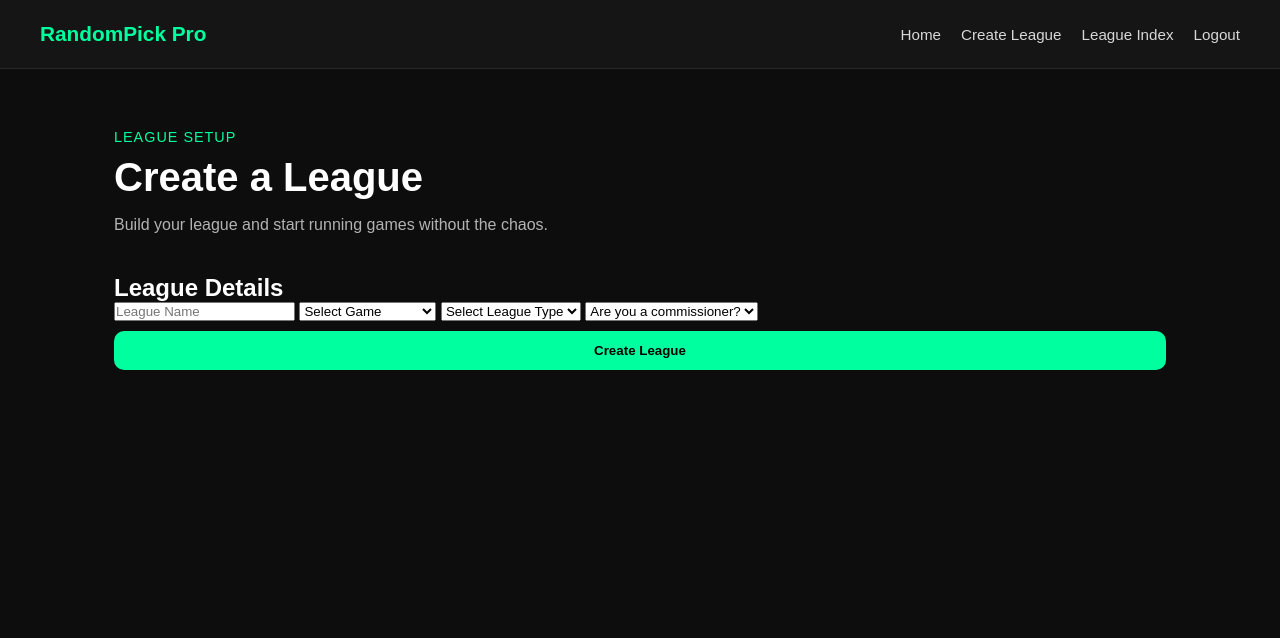
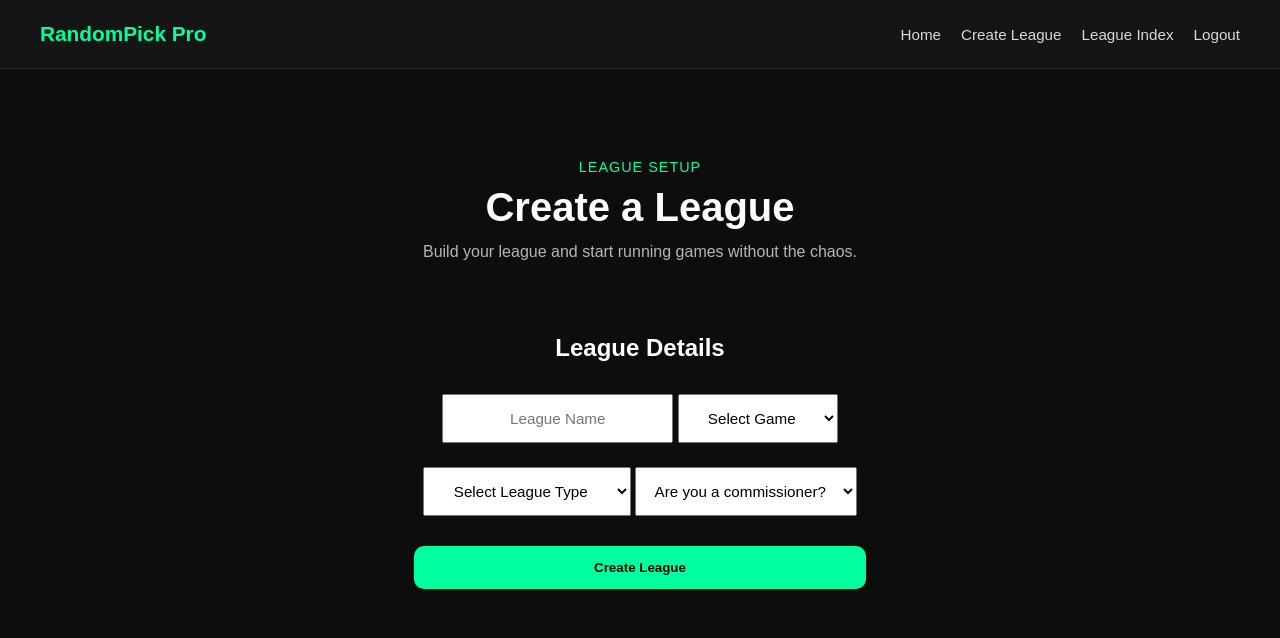
Before and after one commit to gedinero/Python-Projects, a plain HTML site: page randompickpro/create-league.html in a window 1280 px wide. Drawn offline with Linux system fonts and the light colour scheme; sample sign-in values are in the browser's storage.

Commit message:
progress

```diff
--- a/randompickpro/create-league.html
+++ b/randompickpro/create-league.html
@@ -54,16 +54,16 @@
                 <!-- Game Type -->
                 <select id="gameType">
                     <option value="">Select Game</option>
-                    <option value="Madden 26">Madden 26</option>
-                    <option value="College Football 26">College Football 26</option>
+                    <option value="Madden">Madden</option>
+                    <option value="College Football">College Football</option>
                 </select>
 
                 <!-- League Type -->
                 <select id="leagueType">
                     <option value="">Select League Type</option>
-                    <option value="Casual">Casual</option>
-                    <option value="Competitive">Competitive</option>
-                    <option value="Money League">Money League</option>
+                    <option value="Tournament">Tournament</option>
+                    <option value="Competitive (Free)">Competitive (Free)</option>
+                    <option value="Money League (Buy-in)">Money League (Buy-in)</option>
                 </select>
 
                 <!-- Commissioner -->
--- a/randompickpro/create-league.js
+++ b/randompickpro/create-league.js
@@ -1,7 +1,6 @@
 document.addEventListener("DOMContentLoaded", () => {
     const logoutBtn = document.getElementById("logoutBtn");
     const createLeagueBtn = document.getElementById("createLeagueBtn");
-    const leagueMessage = document.getElementById("leagueMessage");
 
     const currentUser = localStorage.getItem("currentUser");
 
@@ -31,7 +30,7 @@ document.addEventListener("DOMContentLoaded", () => {
                 leagueType === "" ||
                 isCommissioner === ""
             ) {
-                leagueMessage.textContent = "Fill in all league fields.";
+                alert("Fill in all league fields.");
                 return;
             }
 
@@ -55,16 +54,7 @@ document.addEventListener("DOMContentLoaded", () => {
             localStorage.setItem("leagues", JSON.stringify(leagues));
             localStorage.setItem("selectedLeagueId", newLeague.id);
 
-            leagueMessage.innerHTML = `
-                League created successfully.
-                <br>
-                <a href="league.html" class="view-league-link">View League</a>
-            `;
-
-            document.getElementById("leagueName").value = "";
-            document.getElementById("gameType").value = "";
-            document.getElementById("leagueType").value = "";
-            document.getElementById("isCommissioner").value = "";
+            window.location.href = "league.html";
         });
     }
 });
--- a/randompickpro/style.css
+++ b/randompickpro/style.css
@@ -354,3 +354,88 @@ body {
 .empty-text {
     color: #9d9d9d;
 }
+
+/* CENTER CREATE LEAGUE PAGE */
+.dashboard-container {
+    display: flex;
+    flex-direction: column;
+    align-items: center;
+    justify-content: center;
+}
+
+/* CENTER HERO TEXT */
+.dashboard-hero {
+    text-align: center;
+    max-width: 600px;
+}
+
+/* CENTER FORM CARD */
+.league-form-card {
+    width: 100%;
+    max-width: 500px;
+    text-align: center;
+}
+
+/* INPUT + SELECT ALIGNMENT */
+.league-form-card input,
+.league-form-card select {
+    text-align: center;
+}
+
+/* BUTTON CENTER */
+.primary-btn {
+    display: block;
+    margin: 16px auto 0 auto;
+}
+/* CLEAN SPACING + LAYOUT UPGRADE */
+
+/* HERO SPACING */
+.dashboard-hero {
+    margin-bottom: 32px;
+}
+
+.dashboard-hero h1 {
+    margin-bottom: 10px;
+}
+
+.dashboard-subtext {
+    margin-top: 6px;
+    line-height: 1.5;
+    color: #b5b5b5;
+}
+
+/* FORM CARD SPACING */
+.league-form-card {
+    padding: 28px 24px;
+    margin-top: 10px;
+}
+
+/* FORM TITLE */
+.league-form-card h2 {
+    margin-bottom: 20px;
+}
+
+/* INPUT + SELECT SPACING */
+.league-form-card input,
+.league-form-card select {
+    margin: 12px 0;
+    padding: 14px;
+    font-size: 0.95rem;
+}
+
+/* BUTTON SPACING */
+.primary-btn {
+    margin-top: 18px;
+    padding: 14px;
+    font-weight: 600;
+}
+
+/* MESSAGE SPACING */
+.league-message {
+    margin-top: 18px;
+}
+
+/* NAVBAR BREATHING ROOM */
+.top-nav {
+    margin-bottom: 30px;
+}
```
Also changed, not shown: randompickpro/dashboard.html (+9 -10 lines), randompickpro/dashboard.js (+35 -17 lines).
